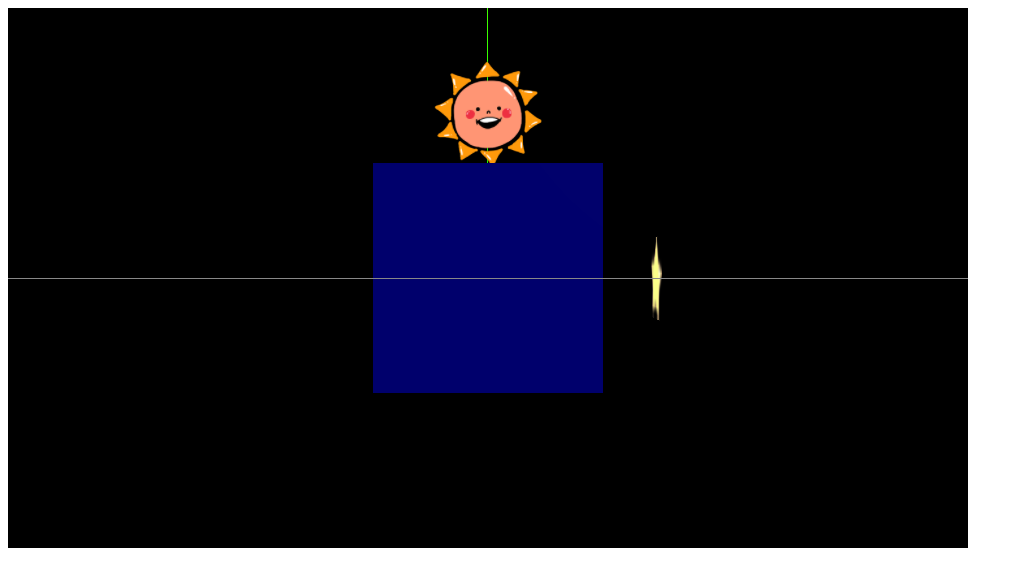
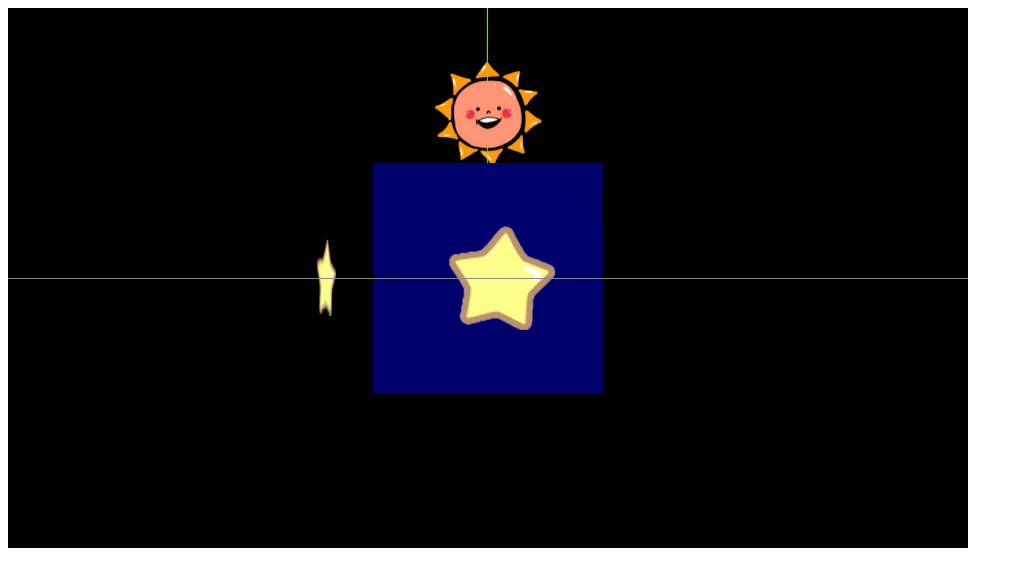
Before and after one commit to YutoWatanabe0707/6666, a plain HTML site: page sample3(X).html in a window 1280 px wide. Shown: the whole page, without its empty margins (0-1023 px from the left). Drawn offline with nearby package versions, Linux system fonts and the light colour scheme; files whose address does not match are found by name.

Commit message:
Update sample3(X).html

```diff
--- a/sample3(X).html
+++ b/sample3(X).html
@@ -102,7 +102,7 @@
           renderer.render(scene, camera);
 
           sunplane.rotation.setFromRotationMatrix(camera.matrix);
-          //stargroup.rotation.setFromRotationMatrix(camera.matrix);
+          stargroup.rotation.setFromRotationMatrix(camera.matrix);
           //star1plane.rotation.setFromRotationMatrix(camera.matrix);
           //star2plane.rotation.setFromRotationMatrix(camera.matrix);
           //star3plane.rotation.setFromRotationMatrix(camera.matrix);
```
